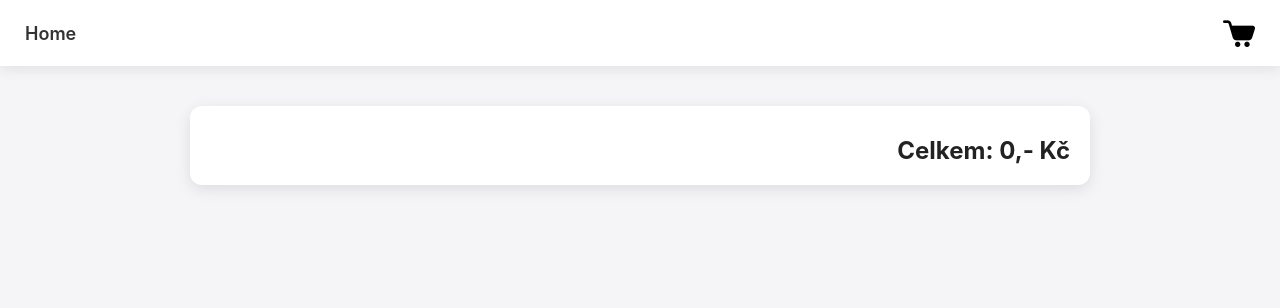
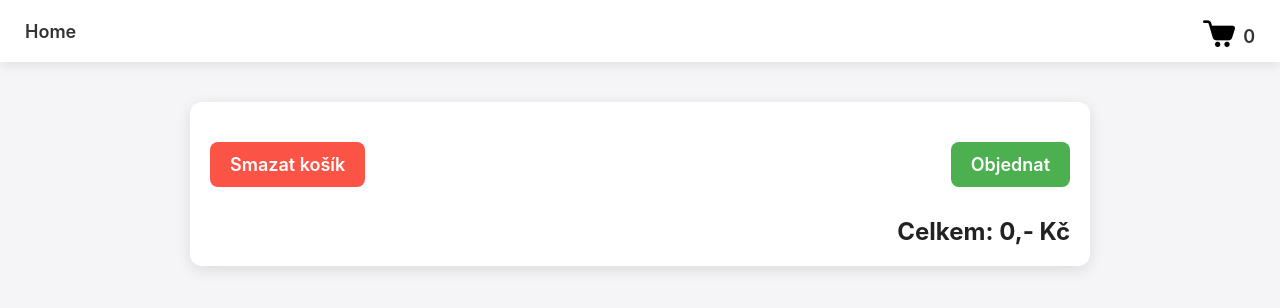
Before and after one commit to Moravec291678/mini-shop, a React (Vite) app: page /cart in a window 1280 px wide. Shown: the top 308 px of the page. Built offline with nearby package versions, Linux system fonts and the light colour scheme.

Commit message:
Add cart deletion, localStorage sync, and quantity badge
- Implemented deleteAllCart and synced cart with localStorage
- Added cart quantity badge
- Improved addToCart logic

```diff
--- a/src/App.jsx
+++ b/src/App.jsx
@@ -52,6 +52,10 @@ const App = () => {
   useEffect(() => {
     localStorage.setItem("cart", JSON.stringify(cartItems));
   }, [cartItems]);
+
+  const deleteAllCart = () => {
+    setCartItems([]);
+  };
   return (
     <>
       <nav>
@@ -60,6 +64,9 @@ const App = () => {
         </Link>
         <Link className="cart" to="/cart">
           <img className="cartImg" src={cartImg} alt="Cart" />
+          <span className="cartCount">
+            {cartItems.reduce((sum, item) => sum + item.quantity, 0)}
+          </span>
         </Link>
       </nav>
       <Routes>
@@ -72,6 +79,7 @@ const App = () => {
               cartItems={cartItems}
               increaseQuantity={increaseQuantity}
               decreaseQuantity={decreaseQuantity}
+              deleteAllCart={deleteAllCart}
             />
           }
         />
--- a/src/components/Cart.css
+++ b/src/components/Cart.css
@@ -6,7 +6,7 @@
 
   background: white;
   border-radius: 12px;
-  box-shadow: 0 4px 15px rgba(0,0,0,0.1);
+  box-shadow: 0 4px 15px rgba(0, 0, 0, 0.1);
 
   display: flex;
   flex-direction: column;
@@ -67,6 +67,46 @@
   background: #c7cbd3;
 }
 
+.buttons {
+  display: flex;
+  justify-content: space-between;
+  align-items: center;
+  margin-top: 20px;
+}
+
+.cartDeleteAll {
+  padding: 12px 20px;
+  background-color: #fc5347;
+  color: white;
+  border: none;
+  border-radius: 8px;
+  font-size: 18px;
+  font-weight: 600;
+  cursor: pointer;
+  transition: all 0.3s ease;
+}
+
+.cartDeleteAll:hover {
+  background-color: #e53935;
+}
+
+.cartOrder {
+  padding: 12px 20px;
+  background-color: #4caf50;
+  color: white;
+  border: none;
+  border-radius: 8px;
+  font-size: 18px;
+  font-weight: 600;
+  cursor: pointer;
+  align-self: flex-end;
+  transition: all 0.3s ease;
+}
+
+.cartOrder:hover {
+  background-color: #45a049;
+}
+
 .totalPrice {
   margin-top: 10px;
   text-align: right;
--- a/src/components/Cart.jsx
+++ b/src/components/Cart.jsx
@@ -4,7 +4,6 @@ const Cart = (props) => {
   const totalPrice = props.cartItems.reduce((total, item) => {
     return total + item.price * item.quantity;
   }, 0);
-
 
   return (
     <div className="cartWrapper">
@@ -20,13 +19,36 @@ const Cart = (props) => {
             </p>
 
             <div className="quantity">
-              <button onClick={() => {props.decreaseQuantity(element.id)}} className="minus">-</button>
+              <button
+                onClick={() => {
+                  props.decreaseQuantity(element.id);
+                }}
+                className="minus"
+              >
+                -
+              </button>
               <p>{element.quantity}</p>
-              <button onClick={() => {props.increaseQuantity(element.id)}} className="plus">+</button>
+              <button
+                onClick={() => {
+                  props.increaseQuantity(element.id);
+                }}
+                className="plus"
+              >
+                +
+              </button>
             </div>
           </div>
         );
       })}
+      <div className="buttons">
+        <button
+          onClick={props.deleteAllCart}
+          className="cartDeleteAll"
+        >
+          Smazat košík
+        </button>
+        <button className="cartOrder">Objednat</button>
+      </div>
 
       <p className="totalPrice">Celkem: {totalPrice},- Kč</p>
     </div>
--- a/src/index.css
+++ b/src/index.css
@@ -36,6 +36,12 @@ nav a {
 
 nav a:hover {
   opacity: 0.7;
+}
+
+.cart {
+  display: flex;
+  align-items: end;
+  gap: 8px;
 }
 
 .cartImg {
```
